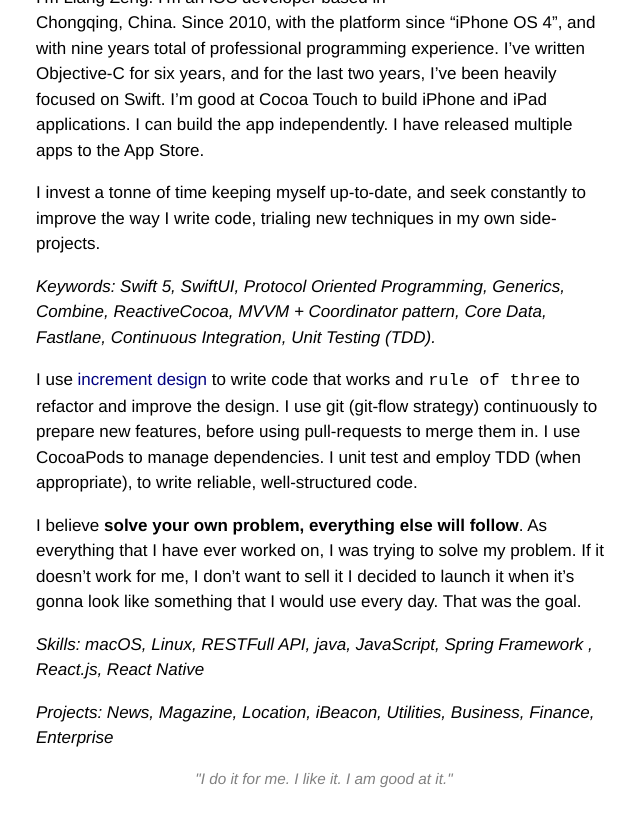
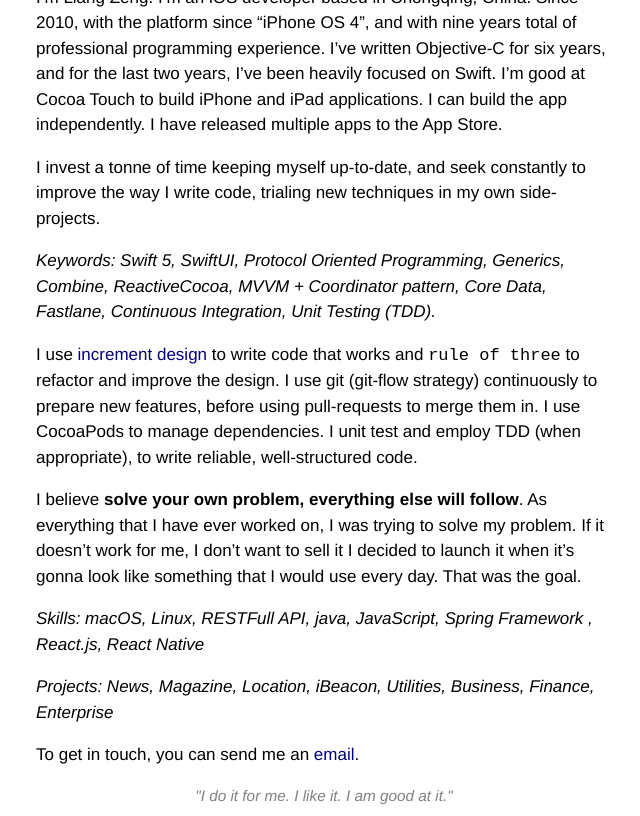
Before and after one commit to objczl/objczl.com, a Jekyll site: the page built from index.md, in a window 1280 px wide, cut to the strip 267-1083 px from the top of the page. Shown: the whole strip, without its empty margins (316-956 px from the left). Built offline with Jekyll 4.4.1, drawn with Linux system fonts in a browser that asks for light colours; our own code applies the rules of GitHub Pages for plain Markdown files.

Commit message:
Change avatar and email

```diff
--- a/_includes/header.html
+++ b/_includes/header.html
@@ -1,7 +1,9 @@
 <img
     class="avatar"
-    src="https://www.gravatar.com/avatar/596a5b83d2d0cb467fdbda5ba99af016"
-    alt="Liang Zeng"
+    src="https://www.gravatar.com/avatar/0a2a1ec89d4b7183e652af5975522c91?s=160"
+    alt="ZL"
+    width=80
+    height=80
 >
 <h1 style="padding-top:30px">{{page.author}}</h1>
 <p>{{page.description}}</p>
--- a/index.md
+++ b/index.md
@@ -34,3 +34,5 @@
 
 *Projects: News, Magazine, Location, iBeacon, Utilities, Business, Finance,
 Enterprise*
+
+To get in touch, you can send me an <a href="mailto:objczl@gmail.com">email</a>.
```
